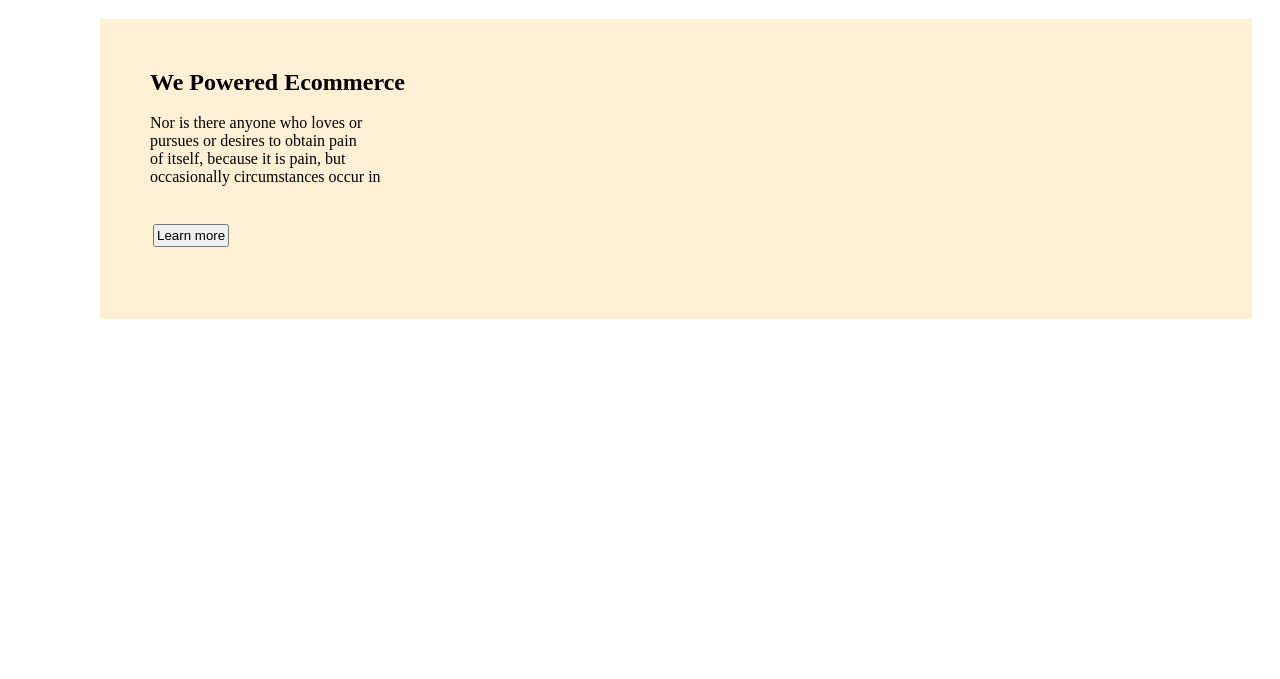
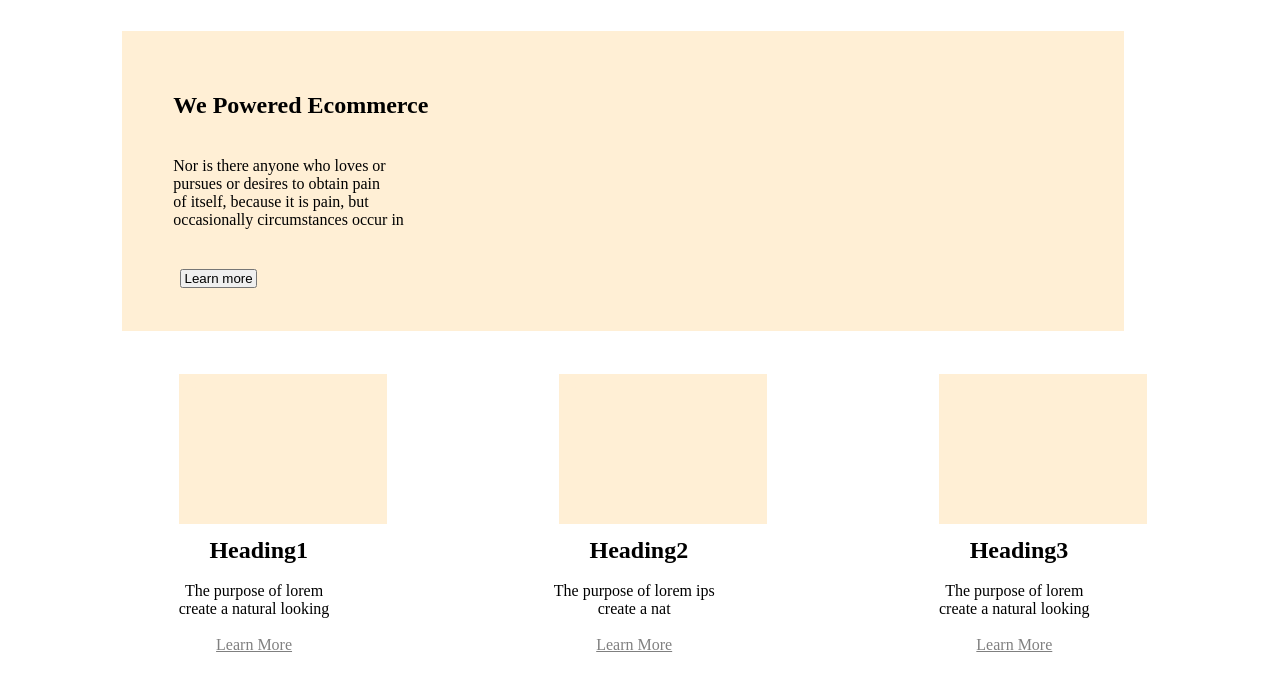
Before and after one commit to AkankshaDCedcoss/template-3, a plain HTML site: page src/index.html in a window 1280 px wide. Shown: the part 146-825 px from the top of the page. Before the commit the page ends 800 px from the top, so only its background shows below. Drawn offline with Linux system fonts and the light colour scheme.

Commit message:
this is my middle part

```diff
--- a/src/index.html
+++ b/src/index.html
@@ -1,6 +1,7 @@
 <!DOCTYPE html>
 <html lang="en">
   <link rel="stylesheet" href="style.css" />
+  <meta name="viewport" content="width=device-width, initial-scale=1.0">
   <head>
     <meta charset="UTF-8" />
     <meta http-equiv="X-UA-Compatible" content="IE=edge" />
@@ -30,7 +31,32 @@
 
        <br>
        <br>
-       <br> <button type="submit" id="button">Learn more</button>
+       <br> <button type="submit" id="button">Learn more</button></p></div>
+       <div class="one">hii</div>
+       <div class="one">hii</div>
+       <div class="one">hii</div>
+       <div class="main">
+       <div class="idea">
+           <h2> Heading1</h2>
+           <br>
+           <p class="p1">The purpose of lorem<br>
+             create a natural looking <br></p><br>
+             <a href="#">Learn More</a>
+       </div>
+       <div class="idea">
+        <h2> Heading2</h2><br>
+        <p class="p2">The purpose of lorem ips<br>
+            create a nat <br></p><br>
+            <a href="#">Learn More</a></div>
+        <div class="idea">
+            <h2> Heading3</h2><br>
+            <p class="p3">The purpose of lorem <br>
+                create a natural looking <br></p><br>
+                <a href="#">Learn More</a>
+                </div>
+            </div>
+
+       </div>
 
       </div>
     </div>
--- a/src/style.css
+++ b/src/style.css
@@ -1,45 +1,81 @@
-*
-{
+* {
   margin: 0;
   padding: 0;
   box-sizing: border-box;
 }
-.innerdiv ul{
+.innerdiv ul {
   list-style: none;
   text-align: right;
   margin-right: 40px;
   margin-top: 30;
 }
-.innerdiv li{
+.innerdiv li {
   display: inline-block;
 }
-.innerdiv a{
+.innerdiv a {
   padding: 10px 15px;
 }
-.head1
-{
-    margin:40px;
+.head1 {
+  margin: 4%;
+  margin-left: 10%;
 }
-.list1
-{
+.list1 {
   margin: 30px;
 }
-.para1
-{
-    float:left;
+.para1 {
+  float: left;
+  padding-left: 3%;
+  padding-top: 2%;
 }
-.middle
-{
+.middle {
   background-color: papayawhip;
+  width: 87%;
+  height: 300px;
+  padding: 2%;
+  margin: 3% 5% 2% 5%;
+}
+#button {
+  margin-top: 2%;
+  margin-left: 3%;
+  padding: 0 1%;
+  margin-bottom: 4%;
+}
+.one {
+  background-color: papayawhip;
+  width: 18%;
+  height: 150px;
+  margin-right: 5%;
+  margin-top: 20px;
+  float: left;
+  margin-left: 10%;
+  color: papayawhip;
+}
+
+.idea {
+  margin-left: 3%;
+  width: 27%;
+  margin-right: 3%;
+  float: left;
+  text-align: center;
+}
+
+.main {
+  text-align: center;
+}
+.idea a {
+  color: grey;
+}
+.div1 {
   width: 90%;
-    height: 300px;
-    padding: 50px;
-    margin-left: 100px;
-    margin-right: 100px;
+  float: left;
+  margin: 0% 5% 2% 5%;
 }
-#button
-{
-    margin-top:2px;
-    margin-left: 3px;
-    padding:2px;
+
+h2 {
+  padding-top: 4%;
+  padding-left: 3%;
 }
+.para1 {
+  padding-top: 2%;
+  padding-left: 3%;
+}
```
Lines whose indentation alone changed are shown as unchanged.
